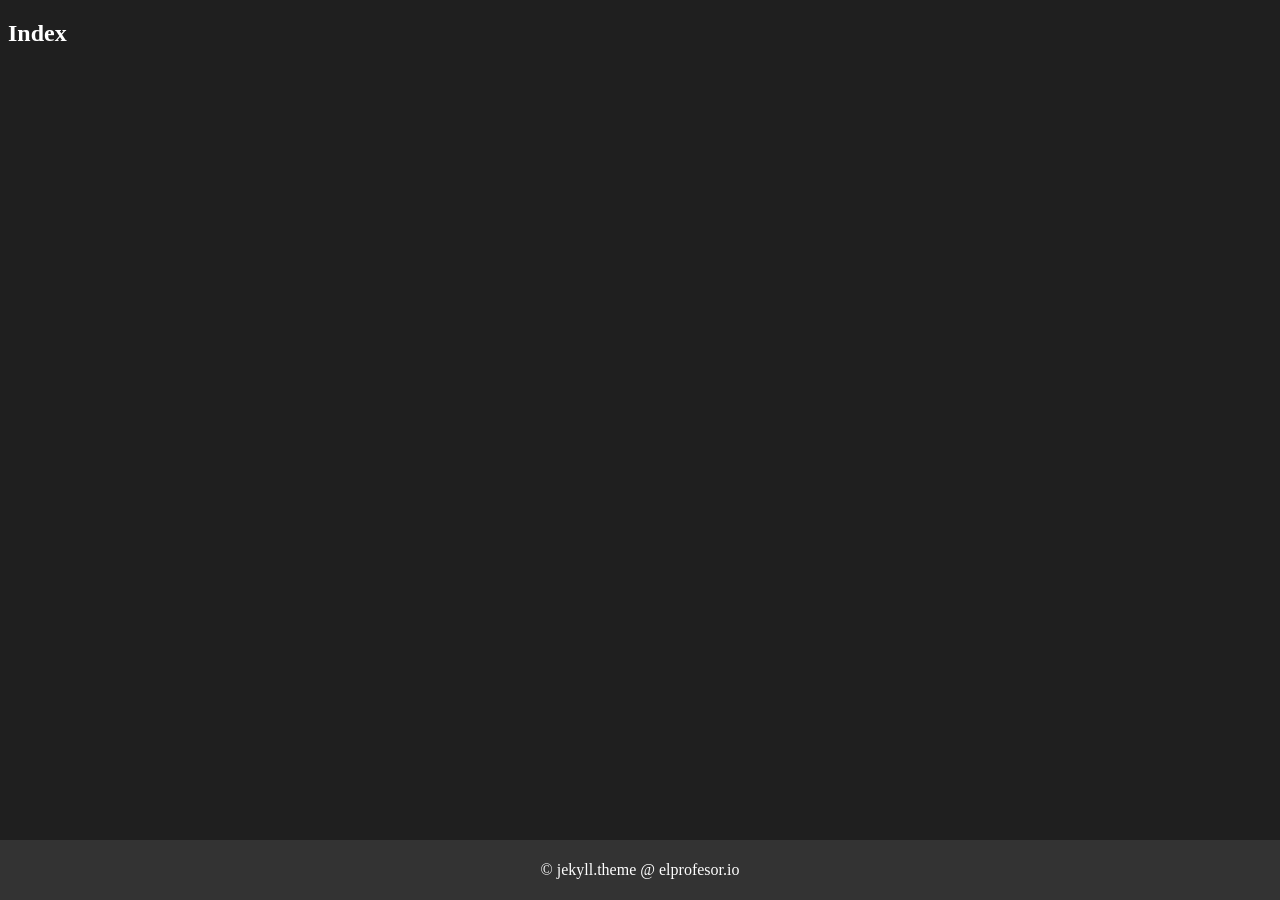
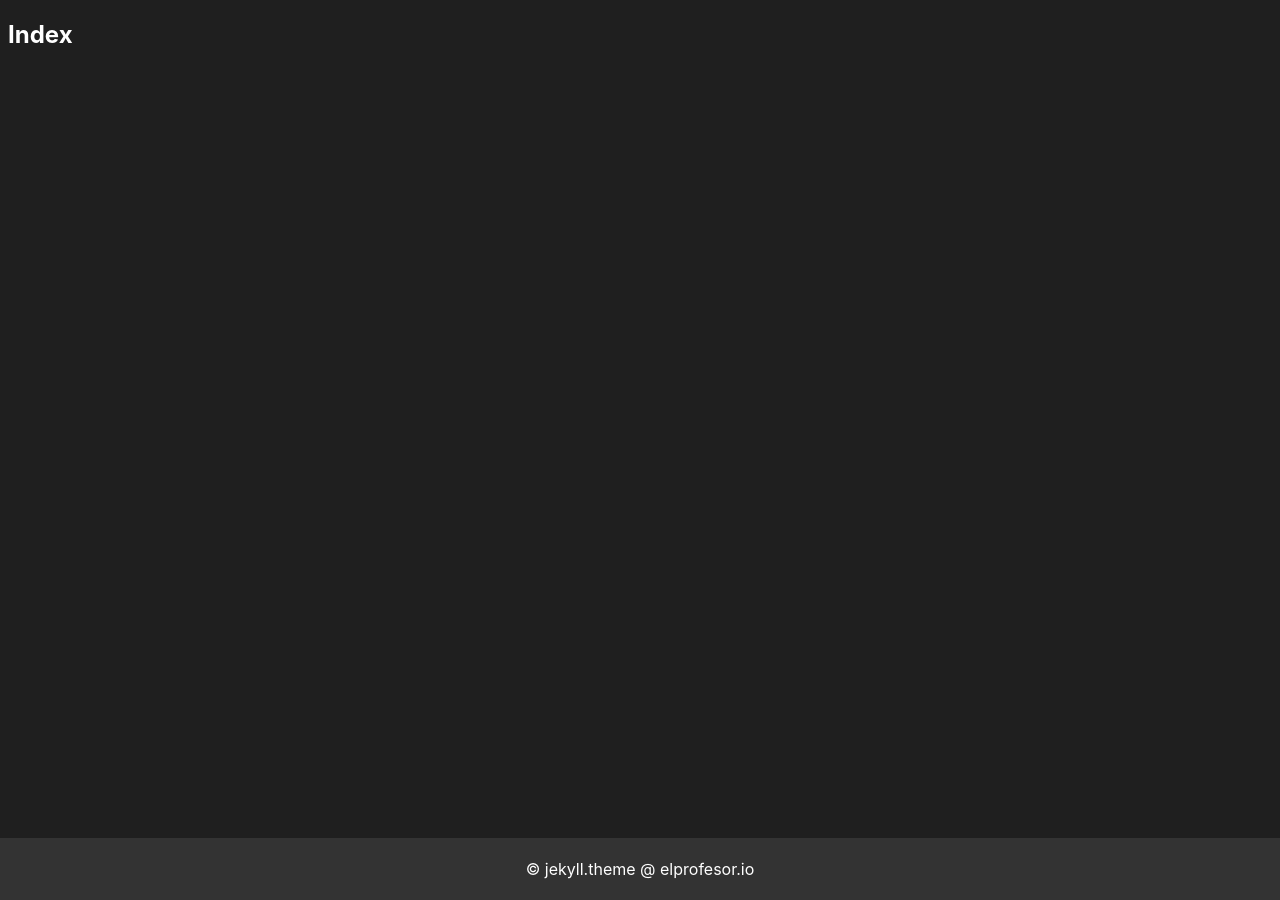
Before and after one commit to elprofesor96/jekyll.theme, a Jekyll site: the page built from index.md, in a window 1280 px wide. Built offline with Jekyll 4.4.1, drawn with Linux system fonts in a browser that asks for light colours; our own code applies the rules of GitHub Pages for plain Markdown files.

Commit message:
add github font-family full

```diff
--- a/_sass/style.scss
+++ b/_sass/style.scss
@@ -1,9 +1,12 @@
 body {
     background-color: #1f1f1f; /* Dark background color */
     color: #ffffff; /* Light text color */
-    //box-sizing: border-box;
+    /* font-family from official github */
+    font-family: -apple-system, BlinkMacSystemFont, "Segoe UI", "Noto Sans", Roboto, Helvetica, Arial, sans-serif, "Apple Color Emoji", "Segoe UI Emoji", "Segoe UI Symbol";
 }
 
+//ui-monospace, SFMono-Regular, SF Mono, Menlo, Consolas, Liberation Mono, monospace)
+//-apple-system,BlinkMacSystemFont,"Segoe UI","Noto Sans",Helvetica,Arial,sans-serif,"Apple Color Emoji","Segoe UI Emoji";
 
 .footer {
     position: fixed;
```
